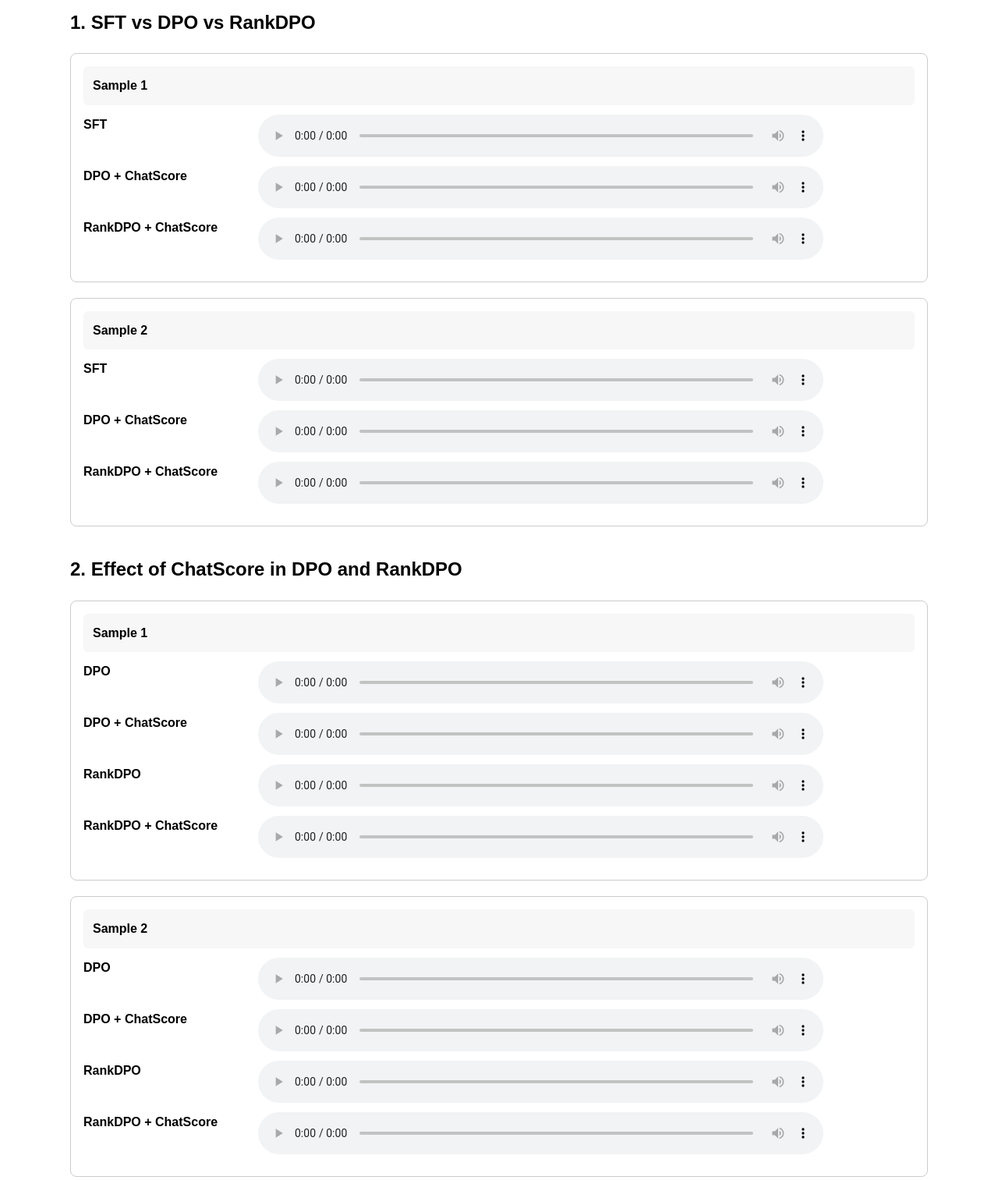
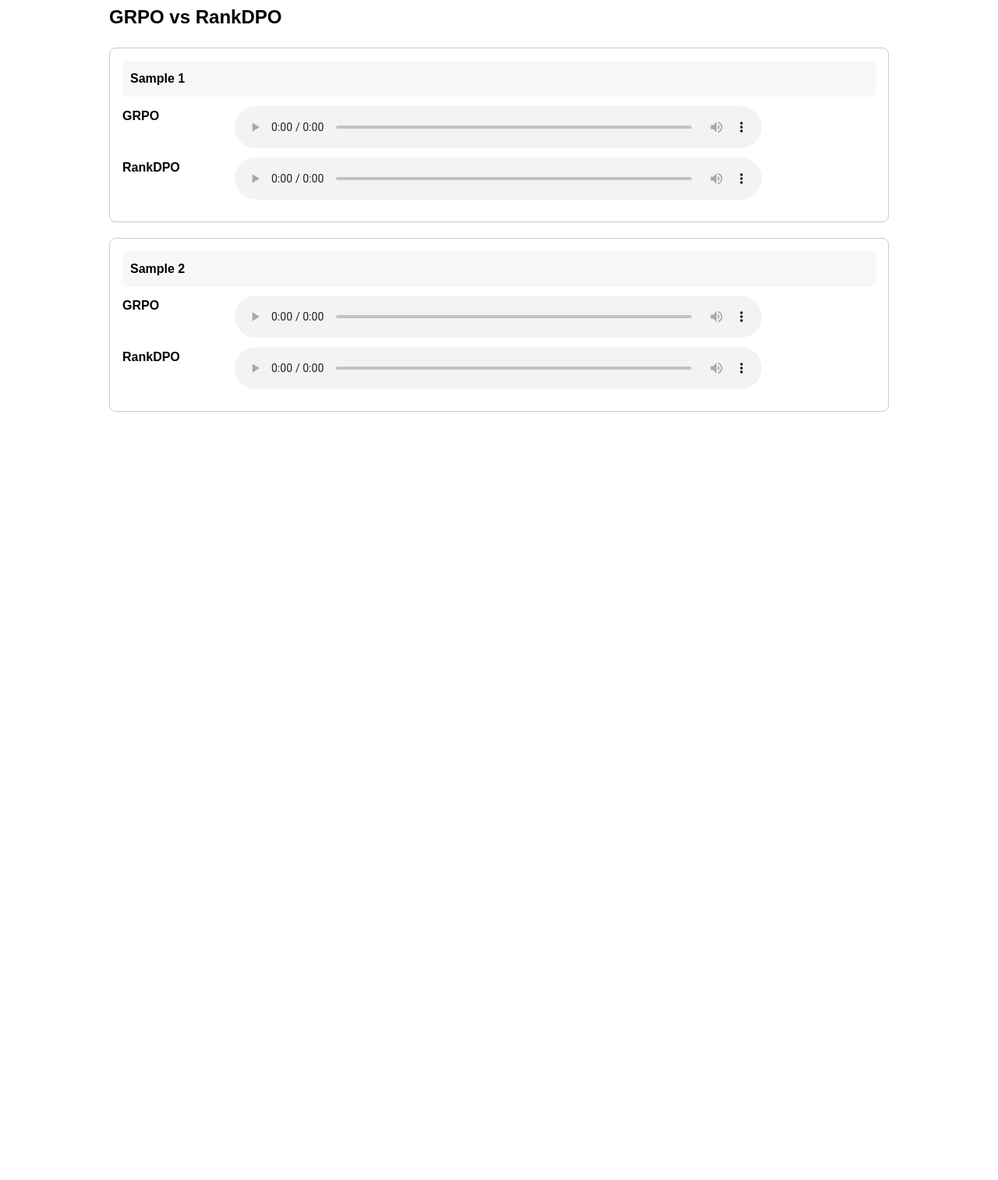
Before and after one commit to hajararabiu869/interspeech-demo, a plain HTML site: page index.html in a window 1280 px wide. Shown: the part 190-1703 px from the top of the page at 78% size. After the commit the page ends 800 px from the top, so only its background shows below. Drawn offline with Linux system fonts and the light colour scheme.

Commit message:
Update index.html

```diff
--- a/index.html
+++ b/index.html
@@ -7,16 +7,13 @@
   <style>
     body {
       font-family: Arial, sans-serif;
-      max-width: 1100px;
+      max-width: 1000px;
       margin: 40px auto;
       padding: 0 20px;
       line-height: 1.6;
     }
-    h1, h2, h3 {
+    h1, h2 {
       margin-top: 1.2em;
-    }
-    .group-block {
-      margin: 36px 0;
     }
     .sample-block {
       border: 1px solid #ccc;
@@ -30,16 +27,16 @@
     .label {
       font-weight: bold;
       display: inline-block;
-      width: 220px;
+      width: 140px;
       vertical-align: top;
     }
     audio {
-      width: 68%;
+      width: 70%;
       vertical-align: middle;
     }
     .note {
       background: #f7f7f7;
-      padding: 12px;
+      padding: 10px;
       border-radius: 6px;
       margin-bottom: 12px;
     }
@@ -50,121 +47,13 @@
 
   <p>
     This page provides representative long-form dialogue samples for anonymous review.
-    The comparisons are organized by model settings to highlight perceptual differences in naturalness and stability.
+    We compare GRPO and RankDPO using the same prompts.
   </p>
 
-  <!-- Group 1 -->
-  <div class="group-block">
-    <h2>1. SFT vs DPO vs RankDPO</h2>
+  <h2>GRPO vs RankDPO</h2>
 
   <div class="sample-block">
-      <div class="note">
-        <strong>Sample 1</strong>
-      </div>
-
-      <div class="audio-row">
-        <span class="label">SFT</span>
-        <audio controls src="samples/sft-null-batch_5.wav"></audio>
-      </div>
-
-      <div class="audio-row">
-        <span class="label">DPO + ChatScore</span>
-        <audio controls src="samples/dpo-null-csc-batch_5.wav"></audio>
-      </div>
-
-      <div class="audio-row">
-        <span class="label">RankDPO + ChatScore</span>
-        <audio controls src="samples/rank3-null-csc-batch_5.wav"></audio>
-      </div>
-    </div>
-
-    <div class="sample-block">
-      <div class="note">
-        <strong>Sample 2</strong>
-      </div>
-
-      <div class="audio-row">
-        <span class="label">SFT</span>
-        <audio controls src="samples/sft-null-batch_2.wav"></audio>
-      </div>
-
-      <div class="audio-row">
-        <span class="label">DPO + ChatScore</span>
-        <audio controls src="samples/dpo-null-csc-batch_2.wav"></audio>
-      </div>
-
-      <div class="audio-row">
-        <span class="label">RankDPO + ChatScore</span>
-        <audio controls src="samples/rank3-null-csc-batch_2.wav"></audio>
-      </div>
-    </div>
-  </div>
-
-  <!-- Group 2 -->
-  <div class="group-block">
-    <h2>2. Effect of ChatScore in DPO and RankDPO</h2>
-
-    <div class="sample-block">
-      <div class="note">
-        <strong>Sample 1</strong>
-      </div>
-
-      <div class="audio-row">
-        <span class="label">DPO</span>
-        <audio controls src="samples/dpo-null-cs-batch_5.wav"></audio>
-      </div>
-
-      <div class="audio-row">
-        <span class="label">DPO + ChatScore</span>
-        <audio controls src="samples/dpo-null-csc-batch_5.wav"></audio>
-      </div>
-
-      <div class="audio-row">
-        <span class="label">RankDPO</span>
-        <audio controls src="samples/rank3-null-cs-batch_5.wav"></audio>
-      </div>
-
-      <div class="audio-row">
-        <span class="label">RankDPO + ChatScore</span>
-        <audio controls src="samples/rank3-null-csc-batch_5.wav"></audio>
-      </div>
-    </div>
-
-    <div class="sample-block">
-      <div class="note">
-        <strong>Sample 2</strong>
-      </div>
-
-      <div class="audio-row">
-        <span class="label">DPO</span>
-        <audio controls src="samples/dpo-null-cs-batch_2.wav"></audio>
-      </div>
-
-      <div class="audio-row">
-        <span class="label">DPO + ChatScore</span>
-        <audio controls src="samples/dpo-null-csc-batch_2.wav"></audio>
-      </div>
-
-      <div class="audio-row">
-        <span class="label">RankDPO</span>
-        <audio controls src="samples/rank3-null-cs-batch_2.wav"></audio>
-      </div>
-
-      <div class="audio-row">
-        <span class="label">RankDPO + ChatScore</span>
-        <audio controls src="samples/rank3-null-csc-batch_2.wav"></audio>
-      </div>
-    </div>
-  </div>
-
-  <!-- Group 3 -->
-  <div class="group-block">
-    <h2>3. GRPO vs RankDPO</h2>
-
-    <div class="sample-block">
-      <div class="note">
-        <strong>Sample 1</strong>
-      </div>
+    <div class="note"><strong>Sample 1</strong></div>
 
     <div class="audio-row">
       <span class="label">GRPO</span>
@@ -178,9 +67,7 @@
   </div>
 
   <div class="sample-block">
-      <div class="note">
-        <strong>Sample 2</strong>
-      </div>
+    <div class="note"><strong>Sample 2</strong></div>
 
     <div class="audio-row">
       <span class="label">GRPO</span>
@@ -192,6 +79,5 @@
       <audio controls src="samples/rank-2.wav"></audio>
     </div>
   </div>
-  </div>
 </body>
 </html>
```
Lines whose indentation alone changed are shown as unchanged.
